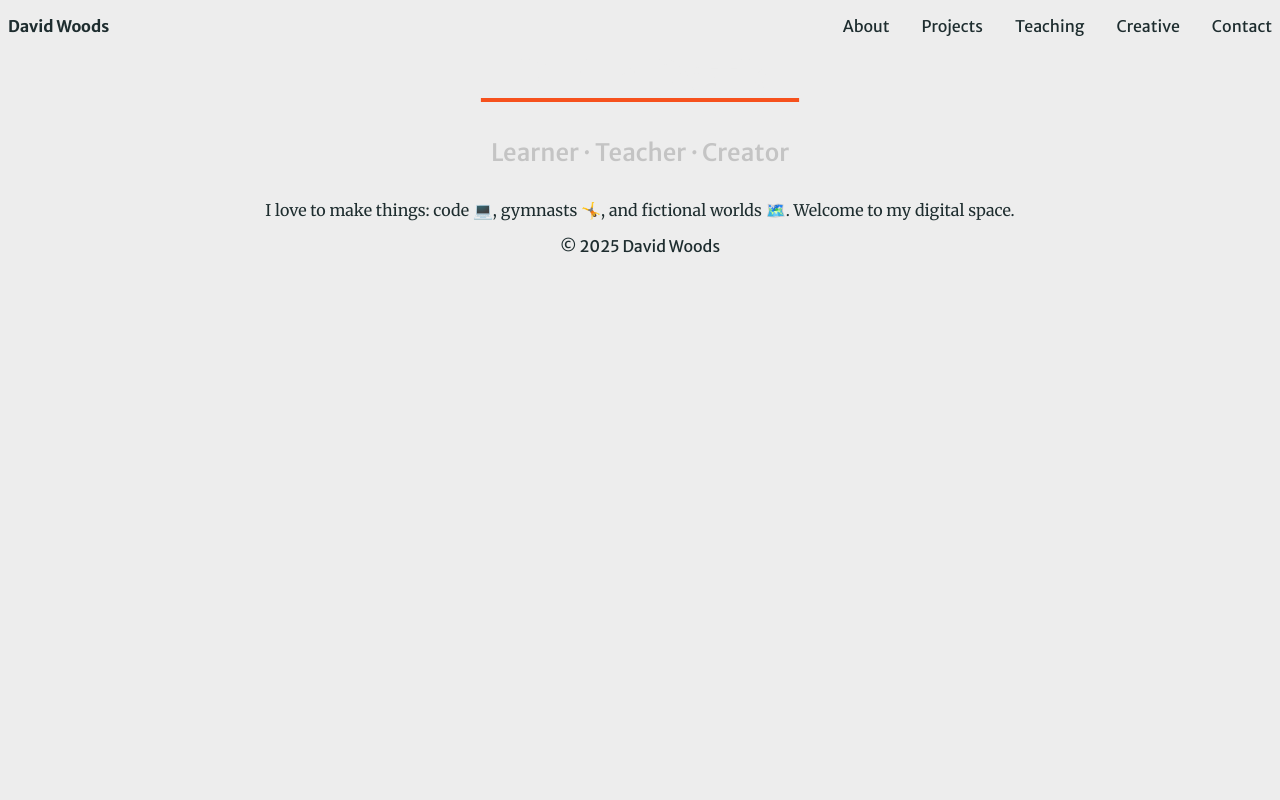
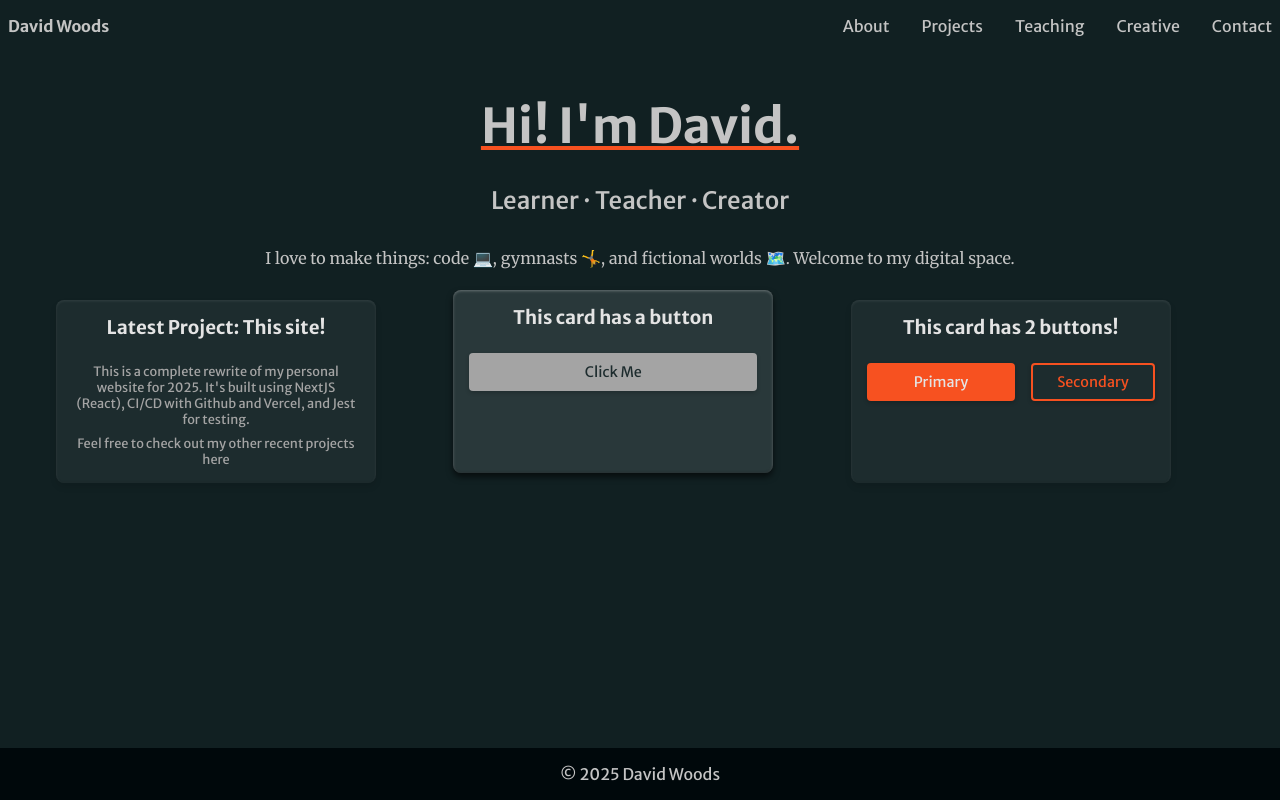
Before and after one commit to dave-woods/dwoods.xyz, a Next.js app: page / in a window 1280 px wide. Built offline with nearby package versions, Linux system fonts and the light colour scheme.

Commit message:
Update global styles, adding tester cards and buttons to home and projects pages

```diff
--- a/src/app/globals.css
+++ b/src/app/globals.css
@@ -1,22 +1,24 @@
 :root {
-  --darkest: #041F1E;
-  --dark: #1E2D2F;
+  --bg-dark: oklch(.23 0.02 206);
+  --bg: oklch(.28 0.02 206);
+  --bg-light: oklch(.33 0.02 206);
 
-  --lightest: #EDEDED;
-  --light: #C4C4C4;
+  --fg-dark: oklch(.72 0 271);
+  --fg: oklch(.82 0 271);
+  --fg-light: oklch(.92 0 271);
 
-  --accent: #F6511D;
+  --accent-dark: oklch(.61 0.21 36);
+  --accent: oklch(.66 0.21 36);
+  --accent-light: oklch(.71 0.21 36);
 
-
-
-  --background: var(--lightest);
-  --foreground: var(--dark);
+  --background: var(--bg-dark);
+  --foreground: var(--fg);
 }
 
 @media (prefers-color-scheme: dark) {
   :root {
-    --background: var(--darkest);
-    --foreground: var(--light);
+    --background: var(--bg-dark);
+    --foreground: var(--fg);
   }
 }
 
@@ -32,6 +34,11 @@ body {
   font-family: var(--merriweather) Arial, Helvetica, sans-serif;
   -webkit-font-smoothing: antialiased;
   -moz-osx-font-smoothing: grayscale;
+
+  display: flex;
+  flex-direction: column;
+  gap: 3rem;
+  height: 100dvh;
 }
 
 * {
@@ -50,3 +57,8 @@ a {
     color-scheme: dark;
   }
 }
+
+main {
+  padding-inline: 2rem;
+  flex: 1 1 auto;
+}
--- a/src/app/homepage.module.css
+++ b/src/app/homepage.module.css
@@ -22,6 +22,31 @@
   font-weight: 500;
   margin: 0;
   color: var(--light);
+}
+
+.grid {
+  display: grid;
+  grid-template-columns: repeat(auto-fit, minmax(240px, 1fr));
+  gap: 24px;
+  width: 100%;
+  max-width: 1200px;
+  padding: 0 16px;
+}
+
+
+
+.buttonRow {
+  display: flex;
+  flex-direction: row;
+  gap: 1rem;
+  align-items: center;
+  flex-wrap: wrap;
+}
+
+.buttonRow > button {
+  flex: 1 1 0;
+  min-width: max-content;
+  white-space: nowrap;
 }
 
 /* .page {
--- a/src/app/page.tsx
+++ b/src/app/page.tsx
@@ -1,5 +1,8 @@
 import { merriweather } from "@/utils/fonts";
 import styles from "./homepage.module.css";
+import Card from "@/components/Card";
+import Link from "next/link";
+import Button from "@/components/Button";
 
 export default function Home() {
   return (
@@ -13,6 +16,26 @@ export default function Home() {
       <p className={`${styles.description} ${merriweather.className}`}>
         { "I love to make things: code 💻, gymnasts 🤸, and fictional worlds 🗺️. Welcome to my digital space." }
       </p>
+      <div className={styles.grid}>
+        <Card>
+          <h3>Latest Project: This site!</h3>
+          <p>This is a complete rewrite of my personal website for 2025. It's built using NextJS (React), CI/CD with Github and Vercel, and Jest for testing.</p>
+          <p>Feel free to check out my other recent projects <Link href="/projects">here</Link></p>
+        </Card>
+        <Card className="highlight">
+          <h3>This card has a button</h3>
+          <div className={styles.buttonRow}>
+            <Button level={3}>Click Me</Button>
+          </div>
+        </Card>
+        <Card>
+          <h3>This card has 2 buttons!</h3>
+          <div className={styles.buttonRow}>
+            <Button level={1}>Primary</Button>
+            <Button href="/projects" level={2}>Secondary</Button>
+          </div>
+        </Card>
+      </div>
     </main>
   );
 }
```
Also changed, not shown: src/app/projects/page.tsx (+15 -0 lines).
